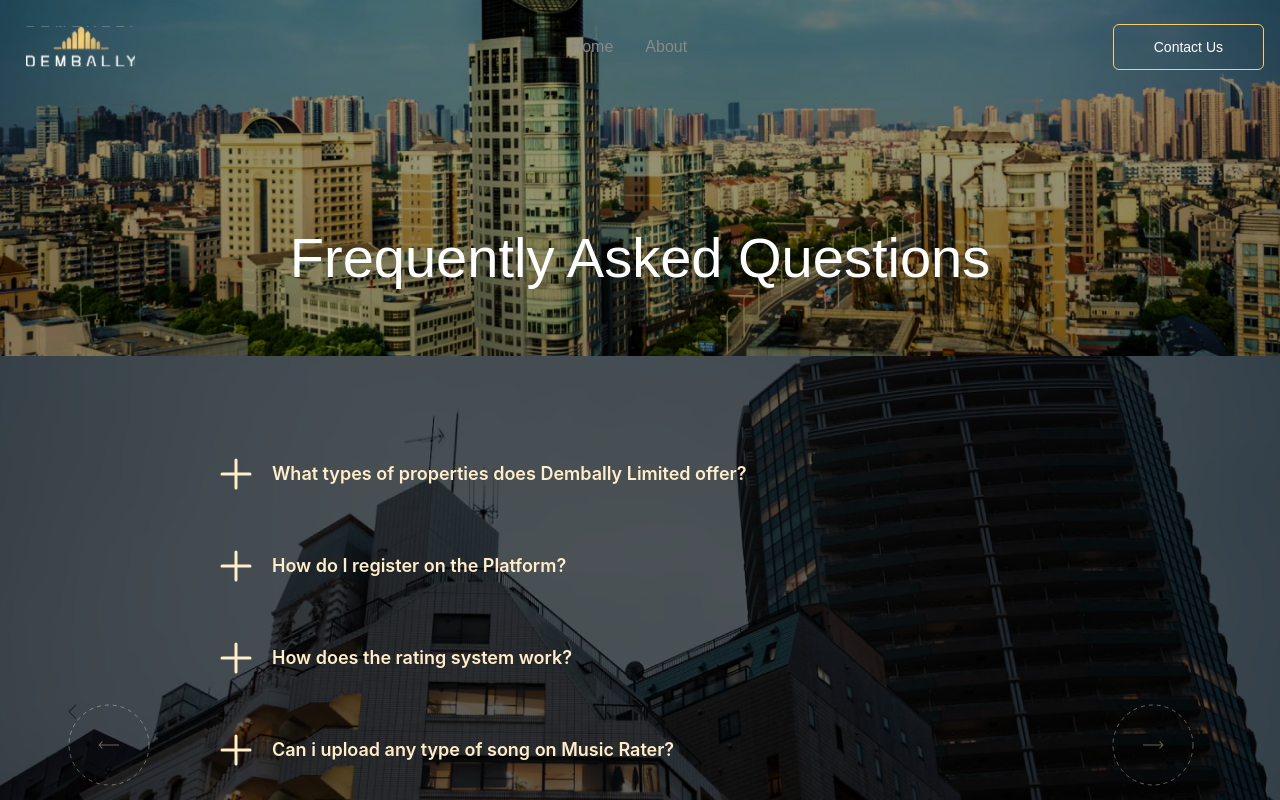
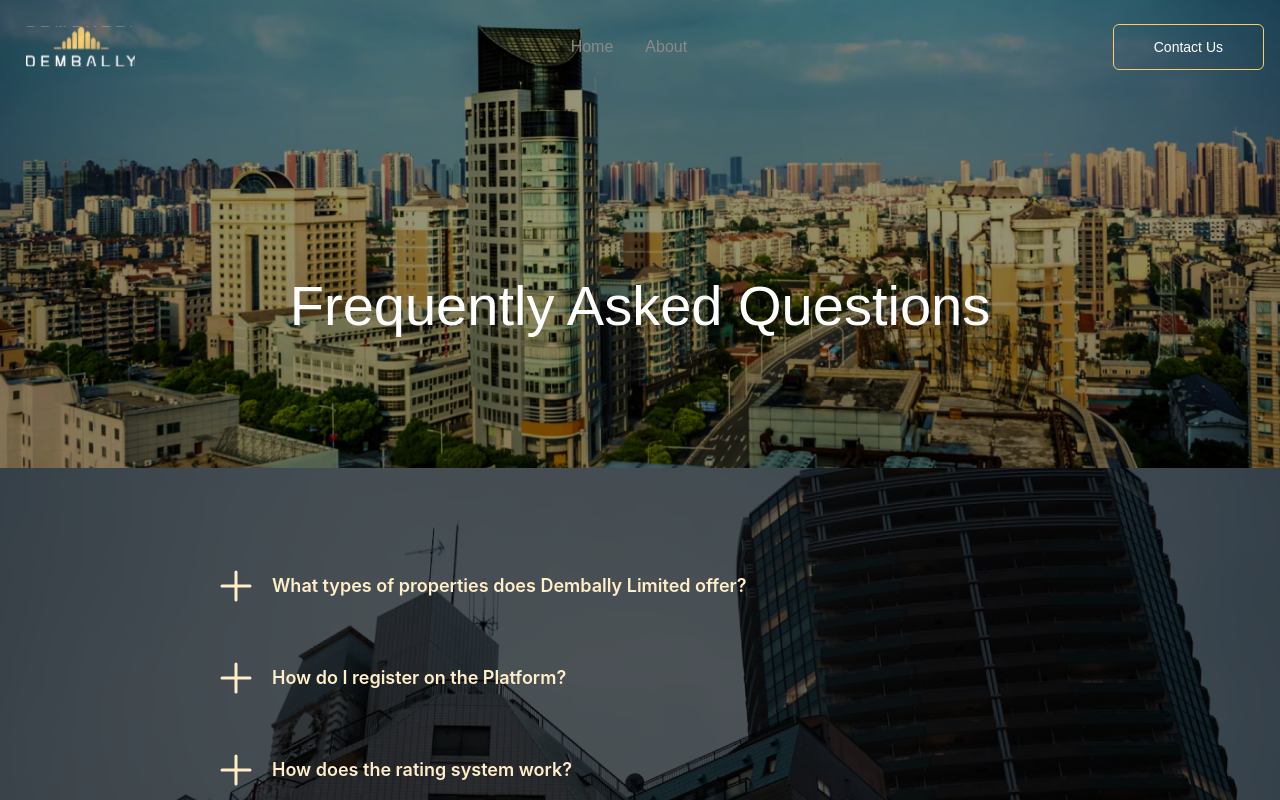
Before and after one commit to geraldkachi/dembally, a React (Vite) app: page /faq in a window 1280 px wide. Shown: the top 800 px of the page. Built offline with nearby package versions, Linux system fonts and the light colour scheme; a web font is replaced by a local one.

Commit message:
latest new for contacts late

```diff
--- a/src/pages/home/About.tsx
+++ b/src/pages/home/About.tsx
@@ -8,7 +8,7 @@ const About = () => {
       <div className="absolute top-0 z-10 w-full">
         <Navbar />
       </div>
-      <section className="relative bg-[url(/aboutpage.png)] bg-cover bg-center bg-no-repeat h-screen">
+      <section className="relative bg-[url(/aboutpage.png)] bg-cover bg-center bg-no-repeat sm:h-screen">
       <div className="absolute h-full w-full bg-black opacity-70"></div>
         <div className="relative mx-auto max-w-screen-xl px-4 py-32 sm:px-6 lg:flex lg:h-screen lg:items-center lg:px-8">
           <div className="max-w-3xl lg:ml-auto text-center text-white bg-[rgba(24,17,1,0.9)]">
@@ -39,7 +39,7 @@ const About = () => {
         </div>
         <div className="grid md:grid-cols-5 gap-5 my-5 py-10">
           <div className="sm:col-span-2 bg-[url(about01.png)] bg-cover bg-center bg-no-repeat h-[538px]"></div>
-          <div className="lg:col-span-1 bg-[url(about02.png)] bg-cover bg-center bg-no-repeat h-[538px] md:h-[500px] my-auto"></div>
+          <div className="sm:col-span-2 md:col-span-1 lg:col-span-1 bg-[url(about02.png)] bg-cover bg-center bg-no-repeat h-[538px] md:h-[500px] my-auto"></div>
           <div className="sm:col-span-2 bg-[url(about03.png)] bg-cover bg-center bg-no-repeat h-[538px]"></div>
         </div>
       </div>
--- a/src/pages/home/Faq.tsx
+++ b/src/pages/home/Faq.tsx
@@ -83,9 +83,9 @@ const Faq = () => {
       <div>
 
         <div className="">
-          <div className="py-20 object-cover w-full h-full bg-no-repeat bg-cover bg-center mx-auto bg-[url('/faqfirst.png')] bg-black bg-opacity-100">
+          <div className="py-20 sm:py-36 object-cover w-full h-full bg-no-repeat bg-cover bg-center mx-auto bg-[url('/faqfirst.png')] bg-black bg-opacity-100">
           {/* <div className="absolute h-full w-full bg-black opacity-5"></div> */}
-            <div className="mt-40 text-3xl md:text-[56px] text-white font-medium text-center">Frequently Asked Questions</div>
+            <div className="mt-36 text-3xl md:text-[56px] text-white font-medium text-center">Frequently Asked Questions</div>
           </div>
         </div>
 
```
